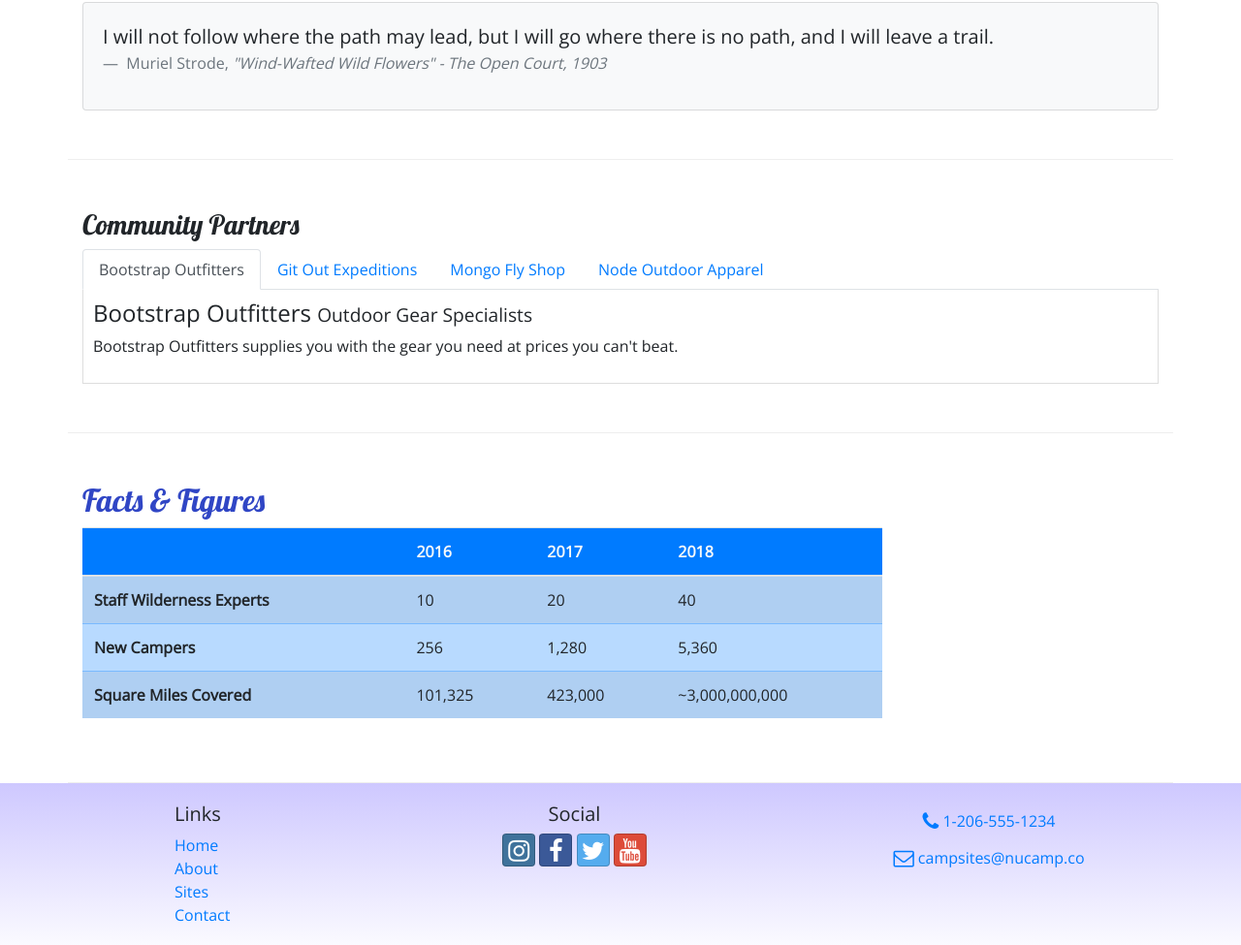
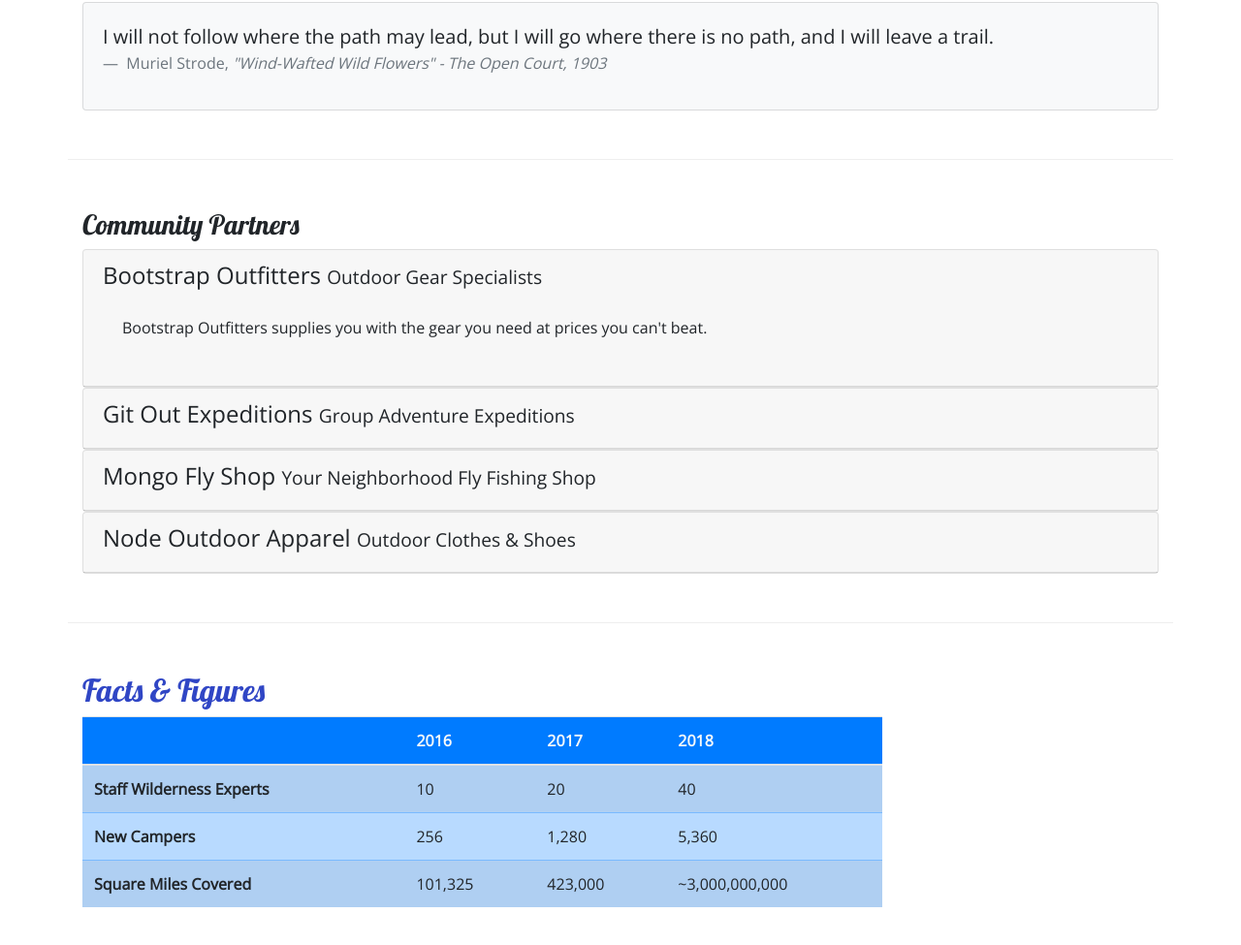
Before and after one commit to logancderrick/nucampsite, a website: page aboutus.html in a window 1280 px wide. Shown: the part 664-1639 px from the top of the page at 97% size. Drawn offline with nearby package versions, Linux system fonts and the light colour scheme.

Commit message:
Changed Community Partners to accordion style display from tab style

```diff
--- a/aboutus.html
+++ b/aboutus.html
@@ -148,6 +148,7 @@
         </div>
       </div>
 
+      <!-- tab style Community Partners
       <div class="row row-content">
         <div class="col">
           <h3>Community Partners</h3>
@@ -217,6 +218,101 @@
                 From polar fleeces to swimsuits, hiking boots to waders, a visit
                 to Node will be sure to get you covered.
               </p>
+            </div>
+          </div>
+        </div>
+      </div> --->
+
+      <!-- accordion style Community Partners -->
+      <div class="row row-content">
+        <div class="col">
+          <h3>Community Partners</h3>
+          <div id="accordion">
+            <div class="card">
+              <div role="tab" class="card-header">
+                <h4>
+                  <a data-toggle="collapse" data-target="#bootstrap">
+                    Bootstrap Outfitters <small>Outdoor Gear Specialists</small>
+                  </a>
+                </h4>
+                <div
+                  class="collapse show"
+                  id="bootstrap"
+                  data-parent="#accordion"
+                >
+                  <div class="card-body">
+                    <p class="d-none d-sm-block">
+                      Bootstrap Outfitters supplies you with the gear you need
+                      at prices you can't beat.
+                    </p>
+                  </div>
+                </div>
+              </div>
+            </div>
+            <div class="card">
+              <div role="tab" class="card-header">
+                <h4>
+                  <a
+                    class="collapsed"
+                    data-toggle="collapse"
+                    data-target="#git"
+                  >
+                    Git Out Expeditions
+                    <small>Group Adventure Expeditions</small>
+                  </a>
+                </h4>
+                <div class="collapse" id="git" data-parent="#accordion">
+                  <div class="card-body">
+                    <p class="d-none d-sm-block">
+                      Join Git Out Expeditions to explore new horizons with a
+                      group of other adventurers!
+                    </p>
+                  </div>
+                </div>
+              </div>
+            </div>
+            <div class="card">
+              <div role="tab" class="card-header">
+                <h4>
+                  <a
+                    class="collapsed"
+                    data-toggle="collapse"
+                    data-target="#mongo"
+                  >
+                    Mongo Fly Shop
+                    <small>Your Neighborhood Fly Fishing Shop</small>
+                  </a>
+                </h4>
+                <div class="collapse" id="mongo" data-parent="#accordion">
+                  <div class="card-body">
+                    <p class="d-none d-sm-block">
+                      Need a new fishing pole, a tacklebox, or flies of all
+                      kinds? Stop by Mongo Fly Shop.
+                    </p>
+                  </div>
+                </div>
+              </div>
+            </div>
+            <div class="card">
+              <div role="tab" class="card-header">
+                <h4>
+                  <a
+                    class="collapsed"
+                    data-toggle="collapse"
+                    data-target="#node"
+                  >
+                    Node Outdoor Apparel <small>Outdoor Clothes & Shoes</small>
+                  </a>
+                </h4>
+                <div class="collapse" id="node" data-parent="#accordion">
+                  <div class="card-body">
+                    <p class="d-none d-sm-block">
+                      From polar fleeces to swimsuits, hiking boots to waders, a
+                      visit to Node will be sure to get you covered.
+                    </p>
+                  </div>
+                </div>
+              </div>
             </div>
           </div>
         </div>
--- a/css/styles.css
+++ b/css/styles.css
@@ -38,8 +38,15 @@ header h2 {
   background-color: #901cad;
 }
 
+/* only used when tab style is used for Community Partners, not accordion */
 .tab-content {
   border: 1px solid #ddd;
   border-top: none;
   padding: 10px;
 }
+
+a,
+a:hover {
+  color: inherit;
+  text-decoration: none;
+}
```
